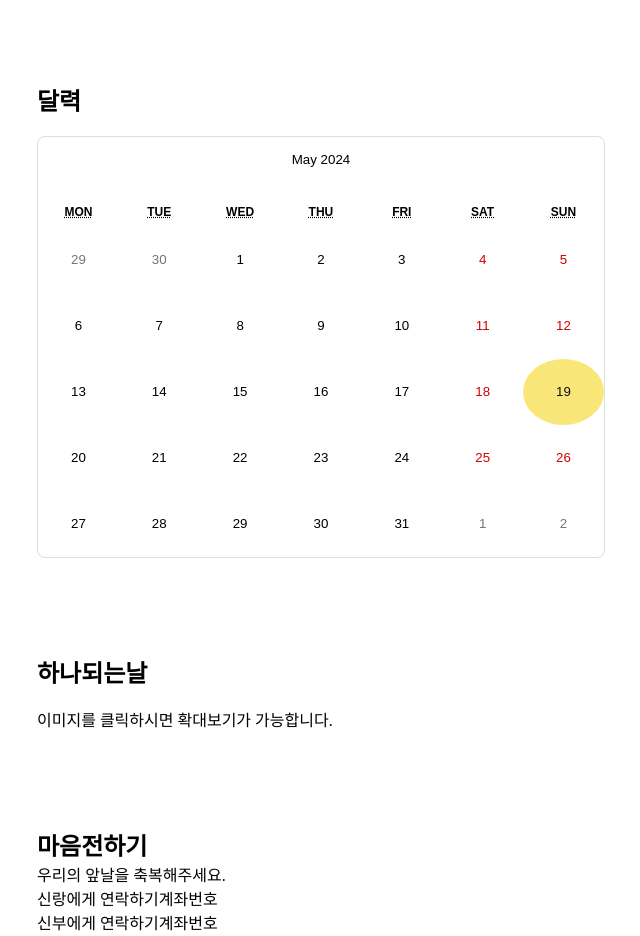
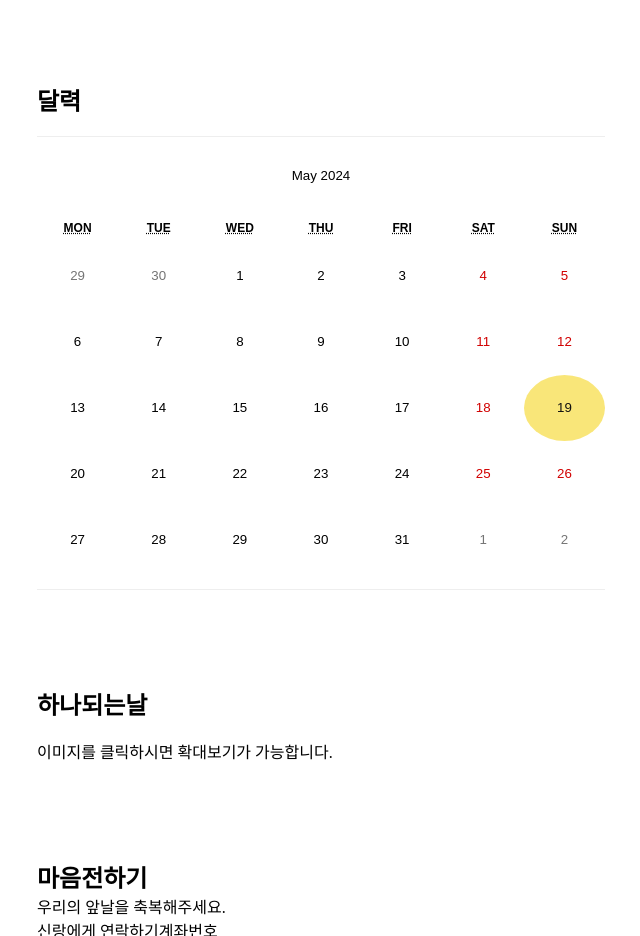
Before and after one commit to JOANNASHIN/react-rnd, a Next.js app: page /invitation in a window 1280 px wide. Shown: the part 1420-2356 px from the top of the page, without its empty margins (319-959 px from the left). Built offline with nearby package versions, Linux system fonts and the light colour scheme; a web font is replaced by a local one.

Commit message:
간격, 보더 수정

```diff
--- a/src/styles/invitation.module.css
+++ b/src/styles/invitation.module.css
@@ -150,7 +150,9 @@
 
 .calendarBox {
     width: 100% !important;
+    padding: 1rem 0 !important;
     margin-top: 1.2rem !important;
-    border: 1px solid #ddd !important;
-    border-radius: 0.5rem !important;
+    border: none !important;
+    border-top: 1px solid #eee !important;
+    border-bottom: 1px solid #eee !important;
 }
```
